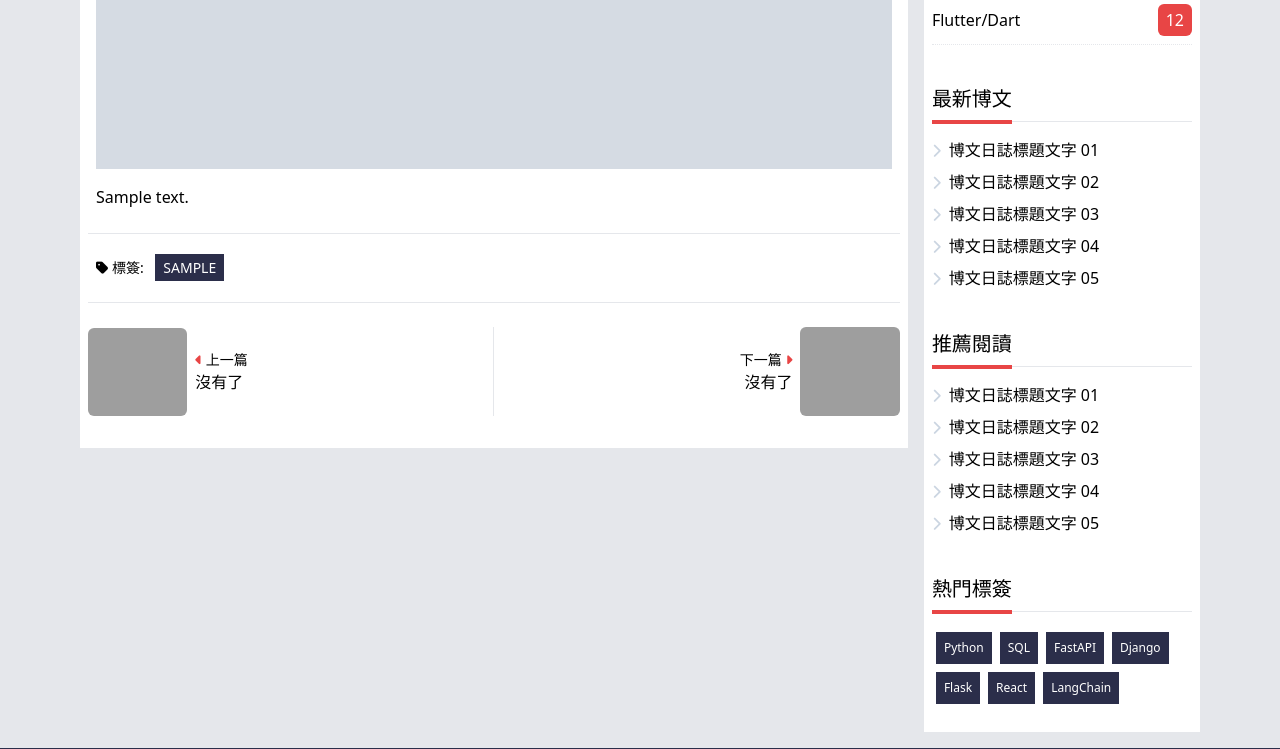
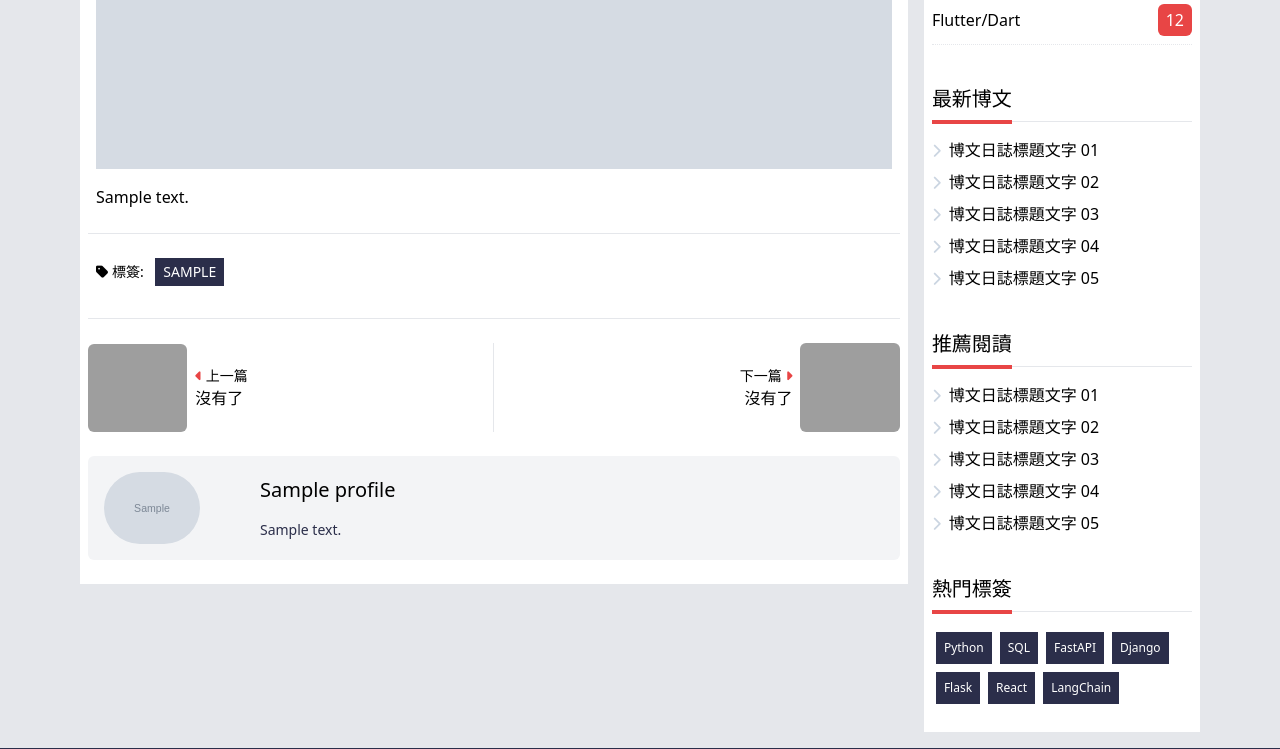
Before and after one commit to ziliang-wang/jonas-blog, a Django app: page /posts/1/ in a window 1280 px wide. Shown: the part 711-1460 px from the top of the page. Run offline with Django 5.2, Linux system fonts and the light colour scheme; tables that the repository leaves empty hold one stand-in row (values such as "Sample post"); grey boxes marked "Sample" are stand-in pictures; some libraries are stand-ins or nearby versions; grey boxes are pictures that could not be loaded.

Commit message:
fixed bug

```diff
--- a/src/blog/urls.py
+++ b/src/blog/urls.py
@@ -23,6 +23,7 @@ from core import views
 urlpatterns = [
     path('', views.index, name='index'),
     path('about/', views.about, name='about'),
+    path('posts/', views.posts, name='posts'),
     path('posts/<int:pid>/', views.details, name='details'),
     path("admin/", admin.site.urls),
     path('summernote/', include('django_summernote.urls'))
--- a/src/core/views.py
+++ b/src/core/views.py
@@ -30,3 +30,8 @@ def about(request):
     item.hits += 1
     item.save()
     return render(request, 'about.html', {'item': item})
+
+
+def posts(request):
+    """ 博文列表 """
+    return render(request, 'post-list.html')
--- a/src/static/css/style.css
+++ b/src/static/css/style.css
@@ -711,6 +711,10 @@ video {
   display: block;
 }
 
+.inline-block {
+  display: inline-block;
+}
+
 .flex {
   display: flex;
 }
@@ -757,6 +761,18 @@ video {
 
 .w-full {
   width: 100%;
+}
+
+.w-1\/5 {
+  width: 20%;
+}
+
+.w-24 {
+  width: 6rem;
+}
+
+.w-4\/5 {
+  width: 80%;
 }
 
 .flex-col {
@@ -1148,6 +1164,10 @@ video {
     margin-right: 1rem;
   }
 
+  .md\:mr-0 {
+    margin-right: 0px;
+  }
+
   .md\:block {
     display: block;
   }
--- a/src/templates/base.html
+++ b/src/templates/base.html
@@ -18,7 +18,7 @@
             <!-- pc -->
             <div class="flex justify-between mx-4 md:mx-0">
                 <div class="flex justify-between items-center">
-                    <a class="mr-4 py-3" href="#">
+                    <a class="mr-4 py-3" href="/">
                         <!-- <img class="w-10" src="./images/logo.svg" alt="Logo"> -->
                         <img class="w-10" src="{% static 'images/logo.svg' %}" alt="Logo">
                     </a>
@@ -29,10 +29,10 @@
                         <a class="px-4 py-5 text-blog-dark" href="/">
                             <i class="fa fa-home text-primary mr-1"></i>首 頁
                         </a>
-                        <a class="px-4 py-5 text-blog-dark" href="#">
+                        <a class="px-4 py-5 text-blog-dark" href="{% url 'posts' %}">
                             <i class="fa fa-newspaper text-primary mr-1"></i>博文日誌
                         </a>
-                        <a class="px-2 py-5 text-blog-dark" href="/about">
+                        <a class="px-2 py-5 text-blog-dark" href="{% url 'about' %}">
                             <i class="fa fa-laptop text-primary mr-1"></i>關於我
                         </a>
                     </li>
@@ -65,9 +65,9 @@
             </div>
             <!-- mobile -->
             <ul class="mobile-menu hidden md:hidden">
-                <li class="py-2 px-4 text-sm hover:bg-blog-dark hover:text-white"><a href="#">首 頁</a></li>
-                <li class="py-2 px-4 text-sm hover:bg-blog-dark hover:text-white""><a href="#">博文日誌</a></li>
-                <li class="py-2 px-4 text-sm hover:bg-blog-dark hover:text-white""><a href="#">關於我</a></li>
+                <li class="py-2 px-4 text-sm hover:bg-blog-dark hover:text-white"><a href="/">首 頁</a></li>
+                <li class="py-2 px-4 text-sm hover:bg-blog-dark hover:text-white"><a href="{% url 'posts' %}">博文日誌</a></li>
+                <li class="py-2 px-4 text-sm hover:bg-blog-dark hover:text-white"><a href="{% url 'about' %}">關於我</a></li>
             </ul>
         </nav>
     </header>
--- a/src/templates/details.html
+++ b/src/templates/details.html
@@ -57,7 +57,7 @@
         <div class="my-4 border-y py-6 space-x-2 text-sm px-2">
             <span><i class="fas fa-tag"></i> 標簽: </span>
             {% for tag in tags %}
-            <span class="py-1 px-2 bg-blog-dark text-white uppercase">{{ tag }}</span>
+            <span class="py-1 px-2 bg-blog-dark text-white uppercase mb-2 inline-block space-y-2">{{ tag }}</span>
             {% endfor %}
         </div>
         <!-- last next -->
@@ -98,6 +98,20 @@
                     <img class="rounded-md" src="https://picsum.photos/140/125" alt="{{ next_post.title }}">
                     {% endif %}
                 </div>
+            </div>
+        </div>
+        <!-- author info -->
+        <div class="flex justify-between items-center my-4 p-4 bg-gray-100 rounded-md ">
+            <!-- author avatar -->
+            <div class="w-1/5 mr-4 md:mr-0">
+                <img class="w-24 rounded-full" src="{{ item.author.profile.avatar.url }}" alt="{{ item.author.profile.fullname }}">
+            </div>
+            <!-- author intro -->
+            <div class="w-4/5">
+                <h4 class="text-xl font-light mb-4">{{ item.author.profile.aliasname }}</h4>
+                <p class="text-sm text-blog-dark">
+                    {{ item.author.profile.bio | safe }}
+                </p>
             </div>
         </div>
     </div>
```
Also changed, not shown: src/templates/post-list.html (added, +11 -0 lines).
